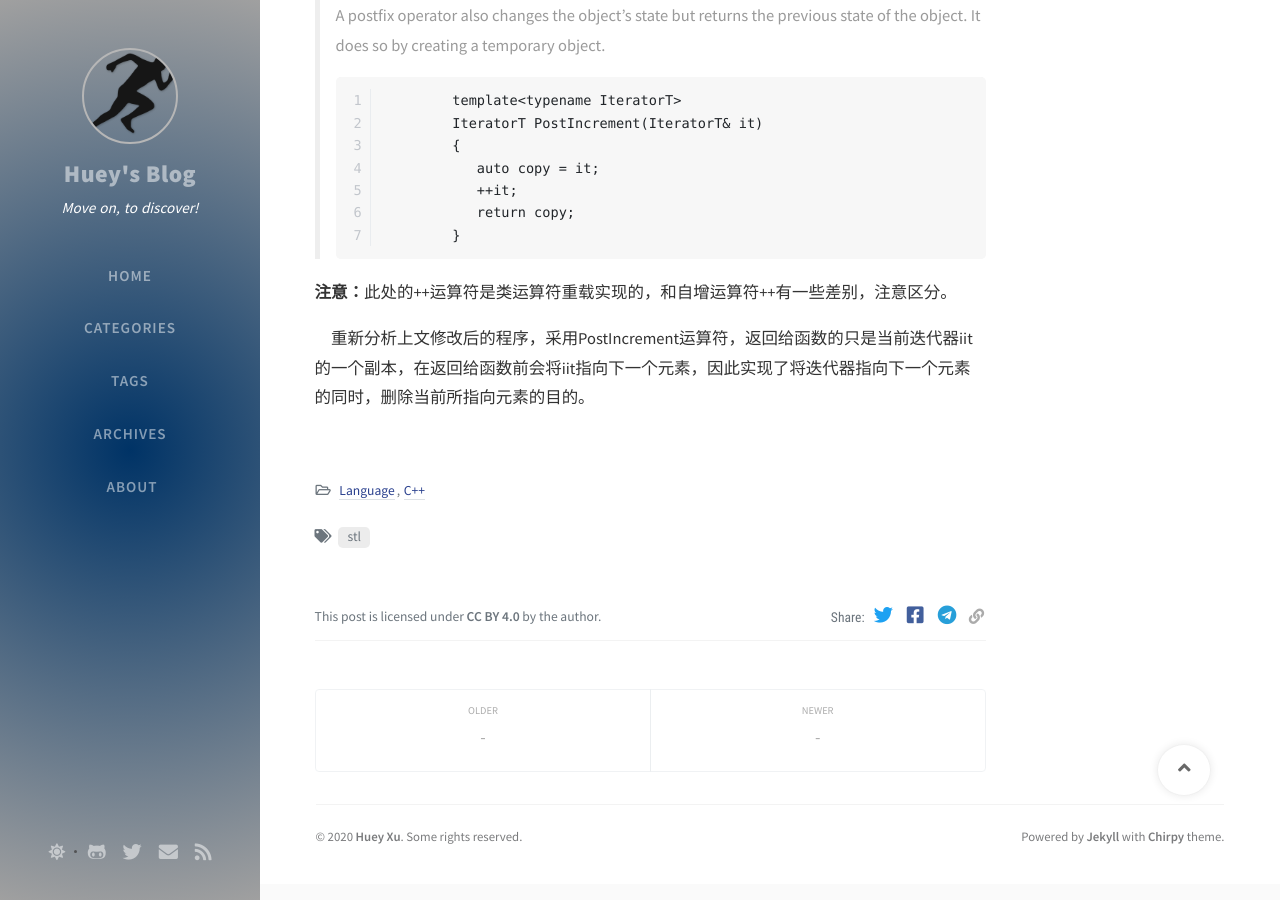
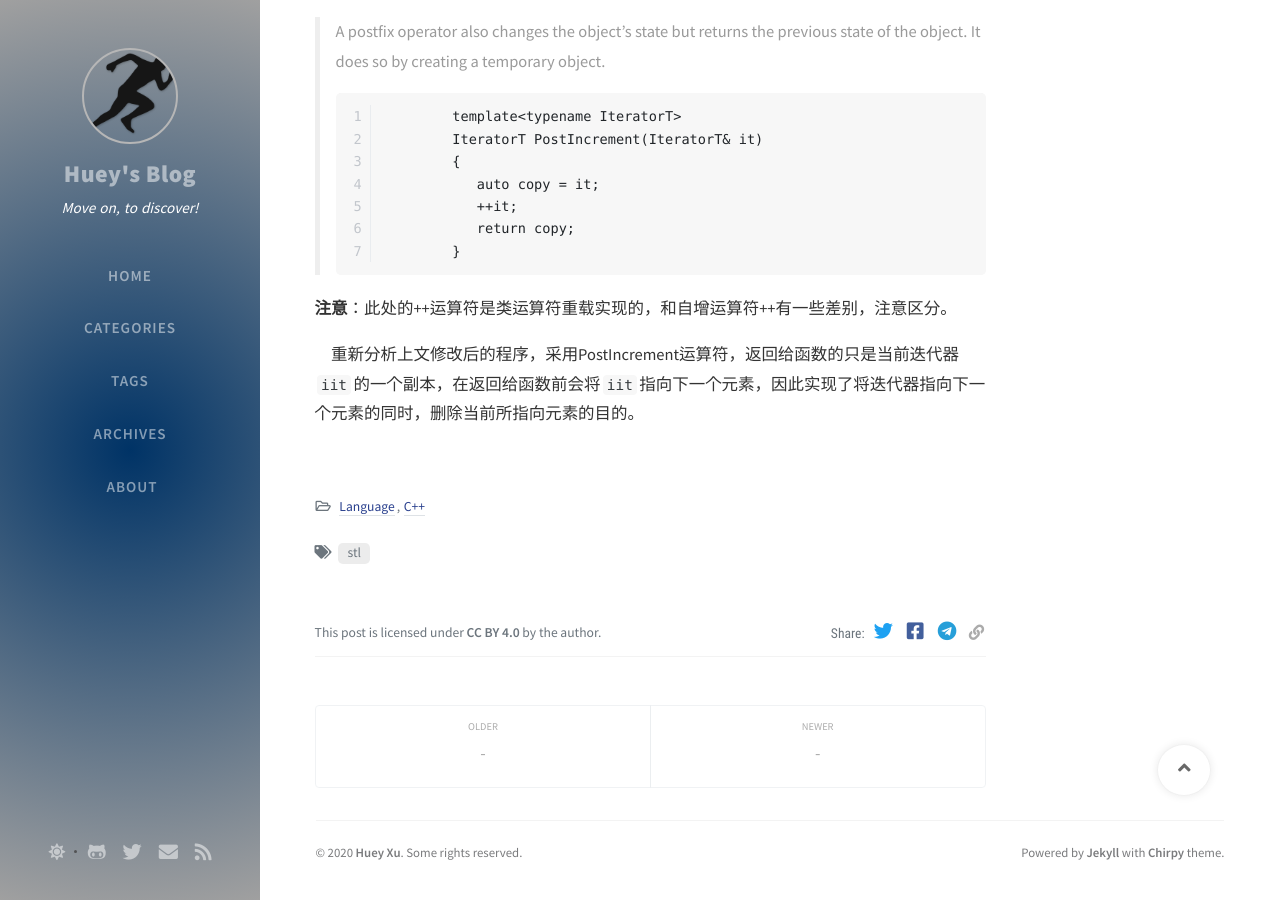
Before and after one commit to hughesxu/hughesxu.github.io, a Jekyll site: the page built from _posts/2020-05-18-STL-iterator-failure-with-erase-method.markdown, in a window 1280 px wide and 900 px high, scrolled down 2175 px. Built offline with Jekyll 4.4.1, drawn with Linux system fonts in a browser that asks for light colours; nearby versions of some CDN libraries; comment, search, counter and statistics services are not loaded; some of the changed text lies outside the part shown.

Commit message:
Update format

````diff
--- a/_posts/2020-05-18-STL-iterator-failure-with-erase-method.markdown
+++ b/_posts/2020-05-18-STL-iterator-failure-with-erase-method.markdown
@@ -7,6 +7,7 @@ tags: stl
 
 + **背景**
 &emsp;对于C++ STL容器，当向容器中添加元素或从容器中删除元素时，要特别注意迭代器失效问题。
+
 > 一个失效的迭代器将不再表示任何元素。使用失效的迭代器将产生严重的错误，可类比未初始化的指针。
 
 举例说明：将关联容器`map<int, int>poly` 中value为0对应的的`pair<key, value>`从关联容器中删除。
@@ -30,6 +31,7 @@ c.erase(k)   |从c中删除每个关键字为k的元素| 返回一个`size_type`
 c.erase(p)   |从c中删除迭代器p指定的元素（p必须指向真实元素，不能是`c.end()`）| 返回一个指向p之后元素的迭代器，若p指向c中的尾元素，则返回`c.end()`
 c.erase(b, e)|删除迭代器对b和e所表示的范围中的元素|返回e
 
+
 + **程序修改**
 &emsp;可以利用`c.erase(p)`操作返回指向p之后下一个元素的特性，对上面的程序进行修改：
 ```
@@ -45,8 +47,10 @@ c.erase(b, e)|删除迭代器对b和e所表示的范围中的元素|返回e
     }
 ```
 分析：
-(1) 当`value==0`时，将当前迭代器iit指向的元素删除，并且将指向之后元素的迭代器重新赋值给`iit`，进入`for`的下一个循环判断；
-(2) 否则，将`iit`指向下一个元素。
+1. 当`value==0`时，将当前迭代器iit指向的元素删除，并且将指向之后元素的迭代器重新赋值给`iit`，进入`for`的下一个循环判断；
+2. 否则，将`iit`指向下一个元素。
+
+
 
 + **再修改**
 &emsp;查询一些资料，还可以有如下更简洁的写法：
@@ -64,6 +68,7 @@ c.erase(b, e)|删除迭代器对b和e所表示的范围中的元素|返回e
 ```
 
 &emsp;关于此处前置++和后置++的区别：
+
 > The prefix increment operator changes an object’s state, and returns itself in the changed form. No temporary objects required.
 ```
 	template<typename IteratorT>
@@ -73,6 +78,7 @@ c.erase(b, e)|删除迭代器对b和e所表示的范围中的元素|返回e
 	   return (*this);
 	}
 ```
+
 > A postfix operator also changes the object’s state but returns the previous state of the object. It does so by creating a temporary object.
 ```
 	template<typename IteratorT>
@@ -84,6 +90,6 @@ c.erase(b, e)|删除迭代器对b和e所表示的范围中的元素|返回e
 	}
 ```
 
-**注意：**此处的++运算符是类运算符重载实现的，和自增运算符++有一些差别，注意区分。
+**注意**：此处的++运算符是类运算符重载实现的，和自增运算符++有一些差别，注意区分。
 
-&emsp;重新分析上文修改后的程序，采用PostIncrement运算符，返回给函数的只是当前迭代器iit的一个副本，在返回给函数前会将iit指向下一个元素，因此实现了将迭代器指向下一个元素的同时，删除当前所指向元素的目的。
+&emsp;重新分析上文修改后的程序，采用PostIncrement运算符，返回给函数的只是当前迭代器`iit`的一个副本，在返回给函数前会将`iit`指向下一个元素，因此实现了将迭代器指向下一个元素的同时，删除当前所指向元素的目的。
````
